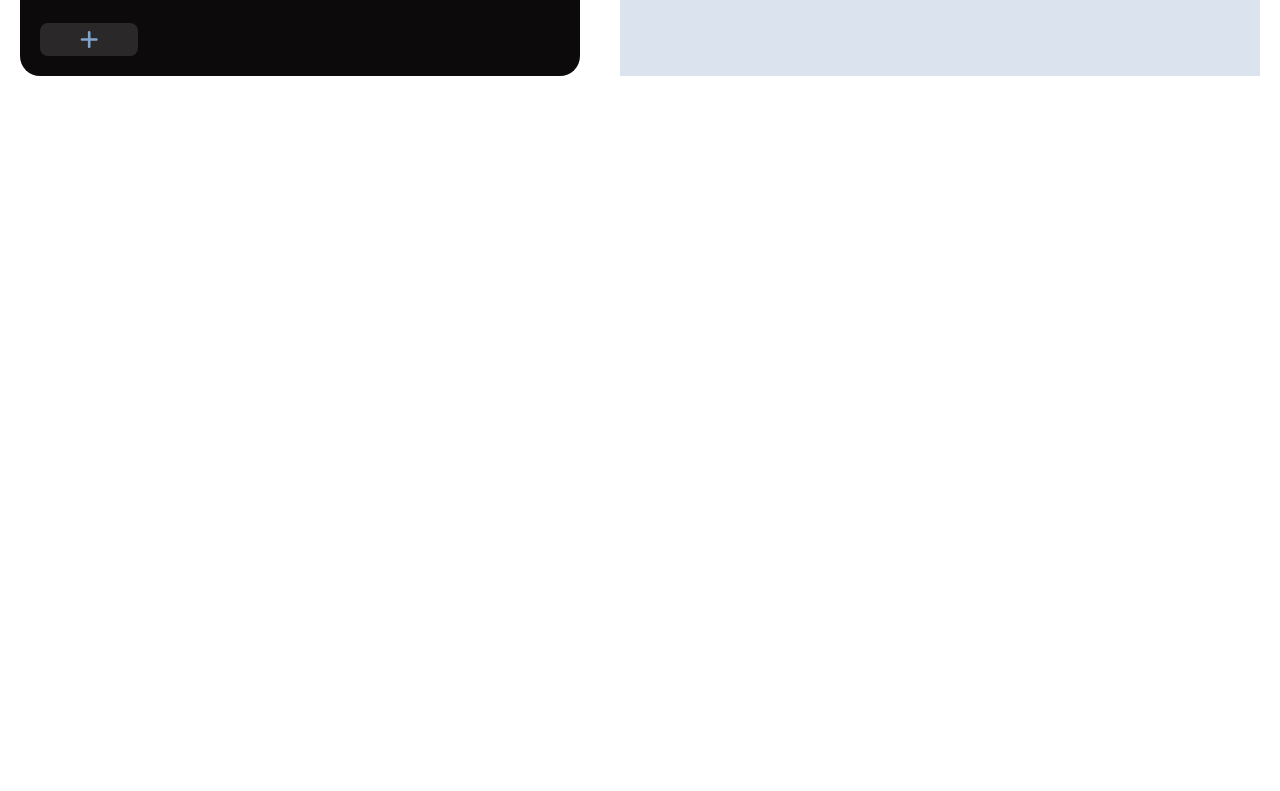
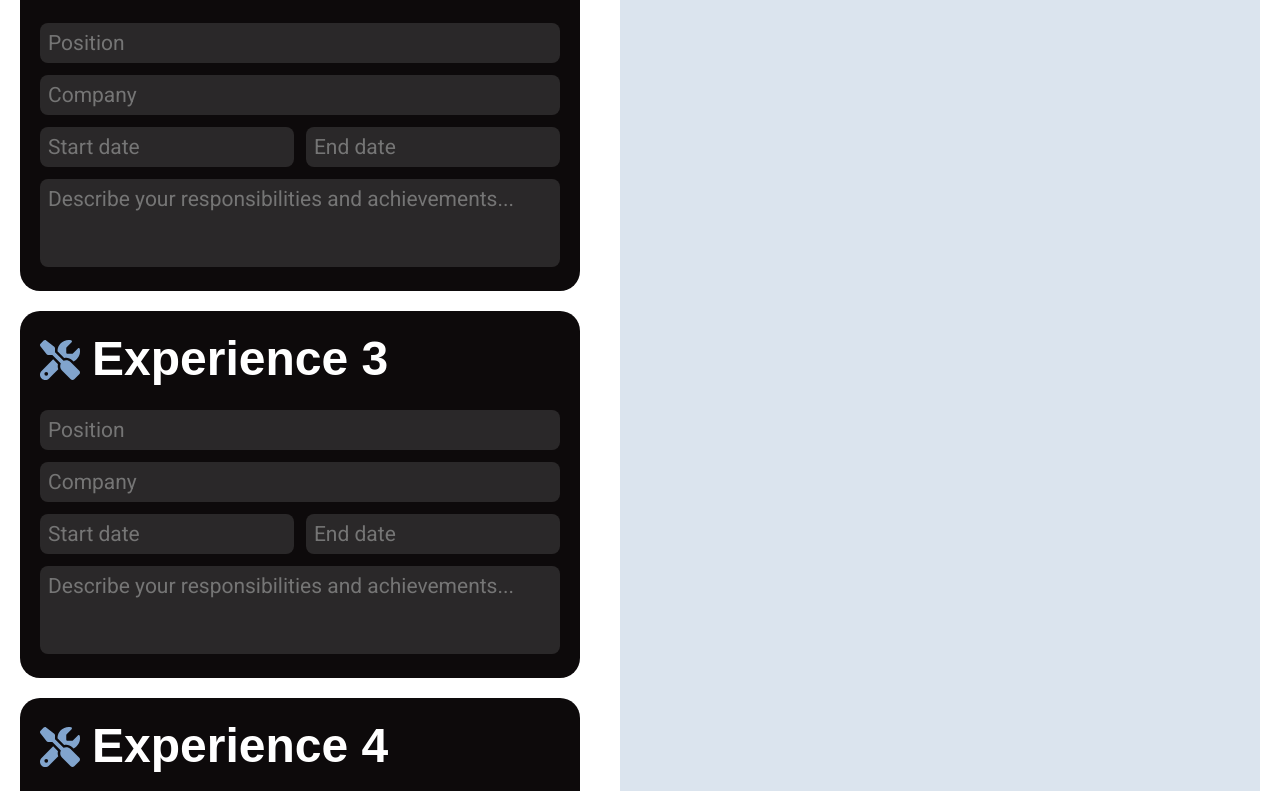
Before and after one commit to Afer1991/cv-application, a React (Vite) app: page / in a window 1280 px wide. Shown: the part 1149-1940 px from the top of the page. Before the commit the page ends 1245 px from the top, so only its background shows below. Built offline with nearby package versions, Linux system fonts and the light colour scheme; a web font is replaced by a local one.

Commit message:
Delete AddExperience component, modify components to add additional exp

```diff
--- a/src/App.jsx
+++ b/src/App.jsx
@@ -2,7 +2,7 @@ import PersonalInfo from "./components/PersonalInfo"
 import AboutMe from "./components/AboutMe"
 import Experience from "./components/Experience";
 import { useState } from 'react';
-import AddExperience from "./components/AddExperience";
+
 
 function App() {
   const [firstName, setFirstName] = useState('First Name');
@@ -106,6 +106,66 @@ function App() {
     setExperience1({ ...experience1, description: e.target.value });
   }
 
+  function position2Change(e) {
+    setExperience2({ ...experience2, position: e.target.value });
+  }
+
+  function company2Change(e) {
+    setExperience2({ ...experience2, company: e.target.value });
+  }
+
+  function start2Change(e) {
+    setExperience2({ ...experience2, start: e.target.value });
+  }
+
+  function end2Change(e) {
+    setExperience2({ ...experience2, end: e.target.value });
+  }
+
+  function description2Change(e) {
+    setExperience2({ ...experience2, description: e.target.value });
+  }
+
+  function position3Change(e) {
+    setExperience3({ ...experience3, position: e.target.value });
+  }
+
+  function company3Change(e) {
+    setExperience3({ ...experience3, company: e.target.value });
+  }
+
+  function start3Change(e) {
+    setExperience3({ ...experience3, start: e.target.value });
+  }
+
+  function end3Change(e) {
+    setExperience3({ ...experience3, end: e.target.value });
+  }
+
+  function description3Change(e) {
+    setExperience3({ ...experience3, description: e.target.value });
+  }
+
+  function position4Change(e) {
+    setExperience4({ ...experience4, position: e.target.value });
+  }
+
+  function company4Change(e) {
+    setExperience4({ ...experience4, company: e.target.value });
+  }
+
+  function start4Change(e) {
+    setExperience4({ ...experience4, start: e.target.value });
+  }
+
+  function end4Change(e) {
+    setExperience4({ ...experience4, end: e.target.value });
+  }
+
+  function description4Change(e) {
+    setExperience4({ ...experience4, description: e.target.value });
+  }
+
   return (
     <>
       <section className="CVBuilder">
@@ -119,16 +179,38 @@ function App() {
           updateGitHub={gitHubChange}
         />
         <AboutMe updateAboutMe={aboutMeChange} />
-        <div className="experienceContainer">
         <Experience
+          experienceNum=""
           updatePosition={position1Change}
           updateCompany={company1Change}
           updateStartDate={start1Change}
           updateEndDate={end1Change}
           updateDescription={description1Change}
         />
-        </div>
-        <AddExperience />
+        <Experience
+          experienceNum="2"
+          updatePosition={position2Change}
+          updateCompany={company2Change}
+          updateStartDate={start2Change}
+          updateEndDate={end2Change}
+          updateDescription={description2Change}
+        />
+        <Experience
+          experienceNum="3"
+          updatePosition={position3Change}
+          updateCompany={company3Change}
+          updateStartDate={start3Change}
+          updateEndDate={end3Change}
+          updateDescription={description3Change}
+        />
+        <Experience
+          experienceNum="4"
+          updatePosition={position4Change}
+          updateCompany={company4Change}
+          updateStartDate={start4Change}
+          updateEndDate={end4Change}
+          updateDescription={description4Change}
+        />
       </section>
       <section className="CV">
         <div className="info">
--- a/src/components/AddExperience.jsx
+++ /dev/null
@@ -1,19 +0,0 @@
-import { FontAwesomeIcon } from "@fortawesome/react-fontawesome"
-import { faPlus } from "@fortawesome/free-solid-svg-icons"
-import Button from "./Button";
-import styles from '../styles/components.module.css'
-
-function AddExperience () {
-  return(
-    <div className={styles.container}>
-      <div className={styles.addExperience}>
-        <h1>Add New Experience</h1>
-      </div>
-      <div className={styles.buttonContainer}>
-        <Button />
-      </div>
-    </div>
-  );
-}
-
-export default AddExperience
--- a/src/components/Experience.jsx
+++ b/src/components/Experience.jsx
@@ -4,6 +4,7 @@ import Button from './Button'
 import styles from '../styles/components.module.css'
 
 function Experience ({
+  experienceNum,
   updatePosition,
   updateCompany,
   updateStartDate,
@@ -14,7 +15,7 @@ function Experience ({
     <div className={styles.container}>
       <div className={styles.heading}>
         <FontAwesomeIcon icon={faScrewdriverWrench} />
-        <h1>Experience</h1>
+        <h1>Experience {experienceNum}</h1>
       </div>
       <div>
         <input placeholder="Position" onChange={updatePosition} />
```
Lines whose indentation alone changed are shown as unchanged.
